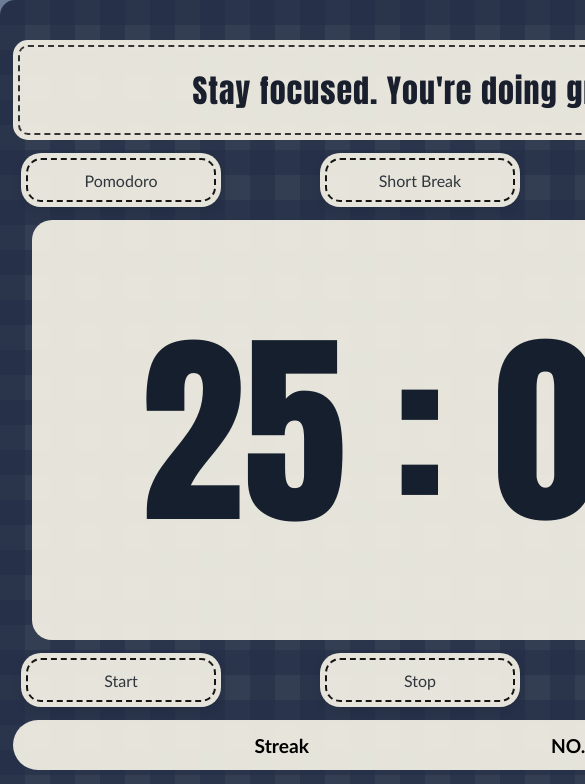
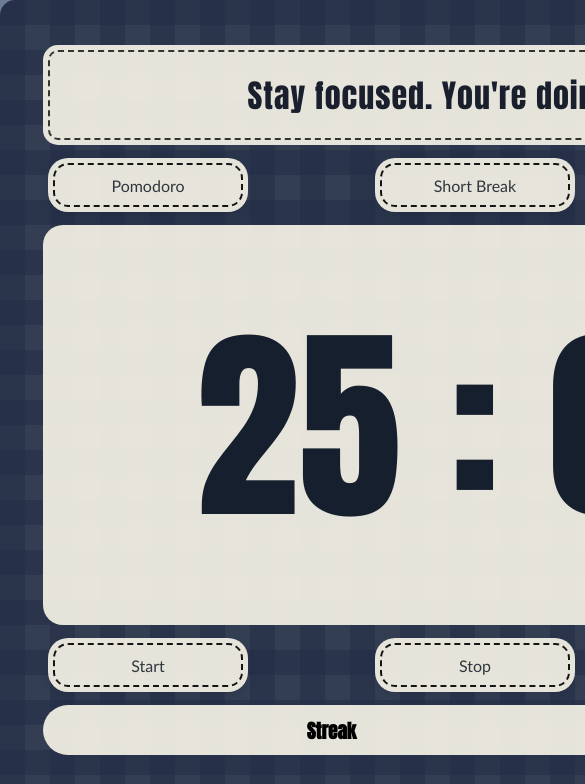
Before and after one commit to sakshiii996/pomodoro_timer, a plain HTML site: page index.html in a window 390 px wide. Shown: the top 784 px of the page, 585 px wide, since content can reach past the window. Drawn offline with Linux system fonts and the light colour scheme.

Commit message:
Update style.css

```diff
--- a/style.css
+++ b/style.css
@@ -4,7 +4,8 @@
     /* background-color:  rgb(103, 70, 29) ; */
     align-items: center;
     opacity: 1;
-
+    font-family: 'Anton', 'sans-serif';
+    box-sizing: border-box;
 
 }
 
@@ -35,7 +36,7 @@ body {
 
 .motivationpanel {
     height: 100px;
-    width: 97%;
+    width: 91%;
     background-color: rgba(255, 252, 237, 0.884);
     border-radius: 15px;
     color: #191f2d;
@@ -75,7 +76,7 @@ body {
 
 .timerhead {
     height: 60px;
-    width: 95%;
+    width: 92%;
     border-radius: 20px;
     display: flex;
     justify-content: space-between;
@@ -117,7 +118,7 @@ button:hover {
 
 .timerpanel {
     height: 400px;
-    width: 90%;
+    width: 91%;
     background-color: rgba(255, 252, 237, 0.884);
     border-radius: 20px;
     text-align: center;
@@ -143,7 +144,7 @@ button:hover {
 
 .timerfoot {
     height: 60px;
-    width: 95%;
+    width: 92%;
     border-radius: 25px;
     display: flex;
     justify-content: space-between;
@@ -165,7 +166,7 @@ button:hover {
 }
 .streakpanel {
     height: 50px;
-    width: 97%;
+    width: 91%;
     background-color: rgba(255, 252, 237, 0.884);
     display: flex;
     justify-content: space-evenly;
@@ -229,9 +230,11 @@ button:hover {
 @media (max-width:1000px) {
     .mainbox {
         flex-wrap: wrap;
-        width: 840px;
+        width: 1010px;
     }
-
+     .timerbox{
+        width: 950px;
+    }
     .sidepanel {
         display: flex;
         height: 700px;
```
